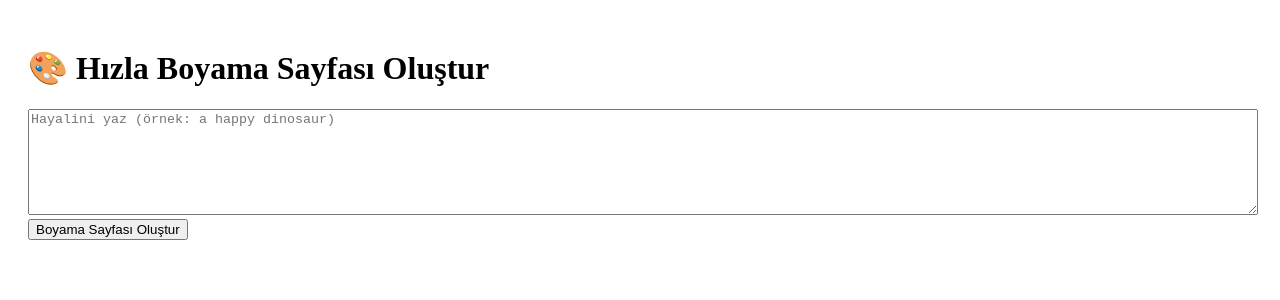
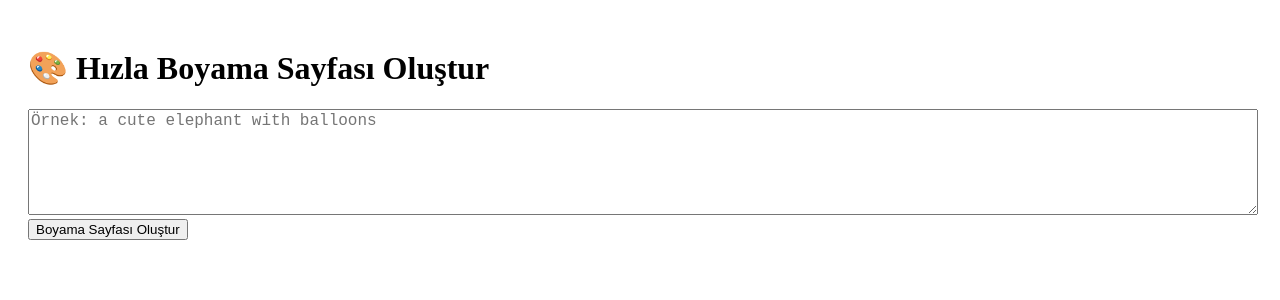
Before and after one commit to LaciGen/hizlaboyama, a Next.js app: page / in a window 1280 px wide. Shown: the top 300 px of the page. Built offline with nearby package versions, Linux system fonts and the light colour scheme.

Commit message:
POST ile çalışan frontend yüklendi

```diff
--- a/pages/index.js
+++ b/pages/index.js
@@ -5,11 +5,16 @@ export default function Home() {
   const [prompt, setPrompt] = useState("");
   const [image, setImage] = useState(null);
   const [loading, setLoading] = useState(false);
+  const [error, setError] = useState(null);
 
   const handleSubmit = async () => {
+    if (!prompt) return;
+
     setLoading(true);
     setImage(null);
+    setError(null);
 
+    try {
       const res = await fetch("/api/generate", {
         method: "POST",
         headers: { "Content-Type": "application/json" },
@@ -17,7 +22,17 @@ export default function Home() {
       });
 
       const data = await res.json();
+
+      if (data.image) {
         setImage(data.image);
+      } else {
+        setError("Görsel oluşturulamadı. Lütfen tekrar deneyin.");
+      }
+    } catch (err) {
+      console.error("Fetch error:", err);
+      setError("Bir hata oluştu.");
+    }
+
     setLoading(false);
   };
 
@@ -38,16 +53,16 @@ export default function Home() {
     <div style={{ padding: 20 }}>
       <h1>🎨 Hızla Boyama Sayfası Oluştur</h1>
       <textarea
-        placeholder="Hayalini yaz (örnek: a happy dinosaur)"
+        placeholder="Örnek: a cute elephant with balloons"
         value={prompt}
         onChange={(e) => setPrompt(e.target.value)}
-        style={{ width: "100%", height: 100 }}
+        style={{ width: "100%", height: 100, fontSize: 16 }}
       />
       <br />
       <button onClick={handleSubmit} disabled={loading}>
         {loading ? "Oluşturuluyor..." : "Boyama Sayfası Oluştur"}
       </button>
-      <br />
+      {error && <p style={{ color: "red" }}>{error}</p>}
       {image && (
         <div style={{ marginTop: 20 }}>
           <img src={image} alt="Boyama Çıktısı" style={{ maxWidth: "100%", border: "1px solid #ccc" }} />
```
Lines whose indentation alone changed are shown as unchanged.
